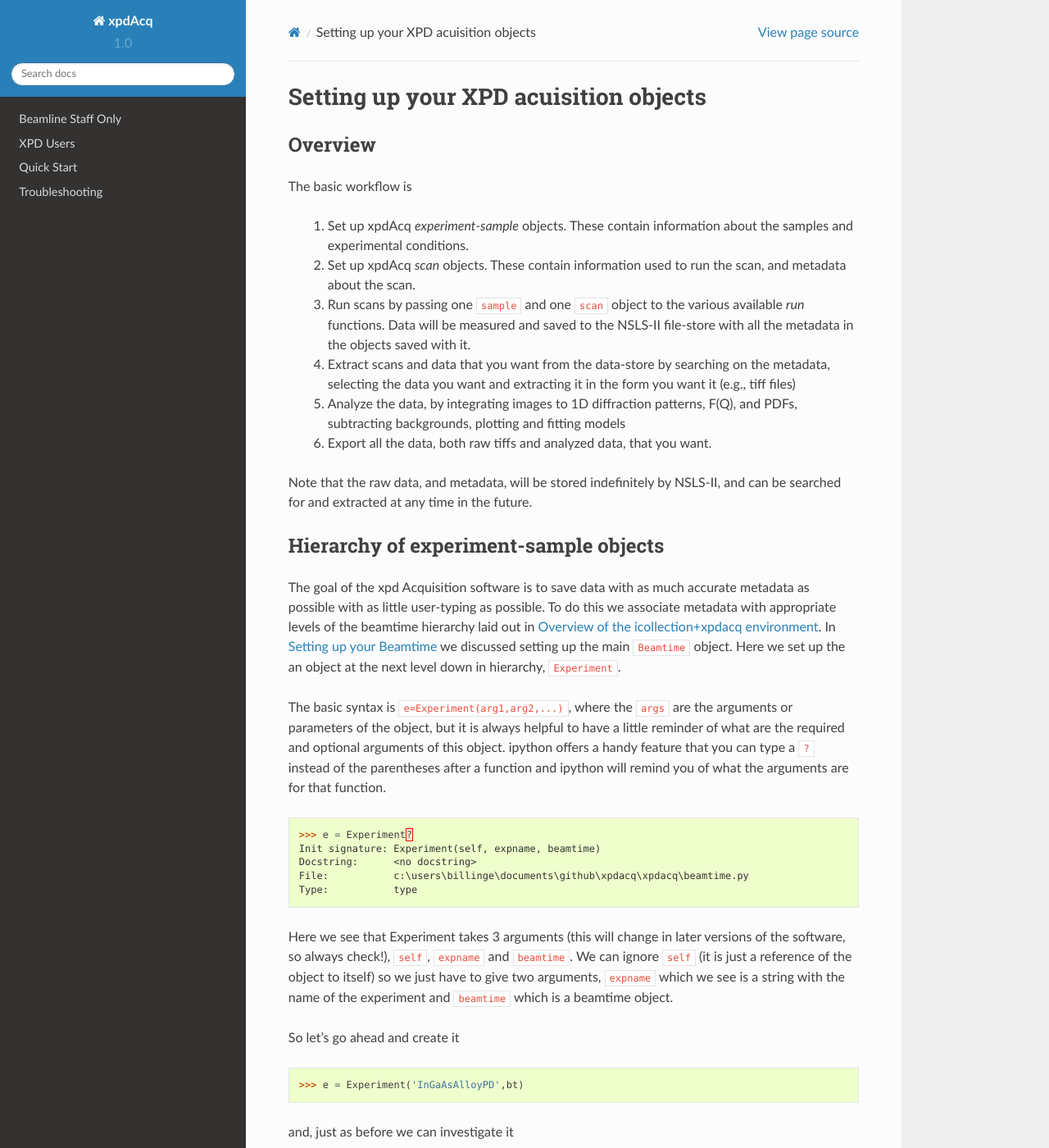
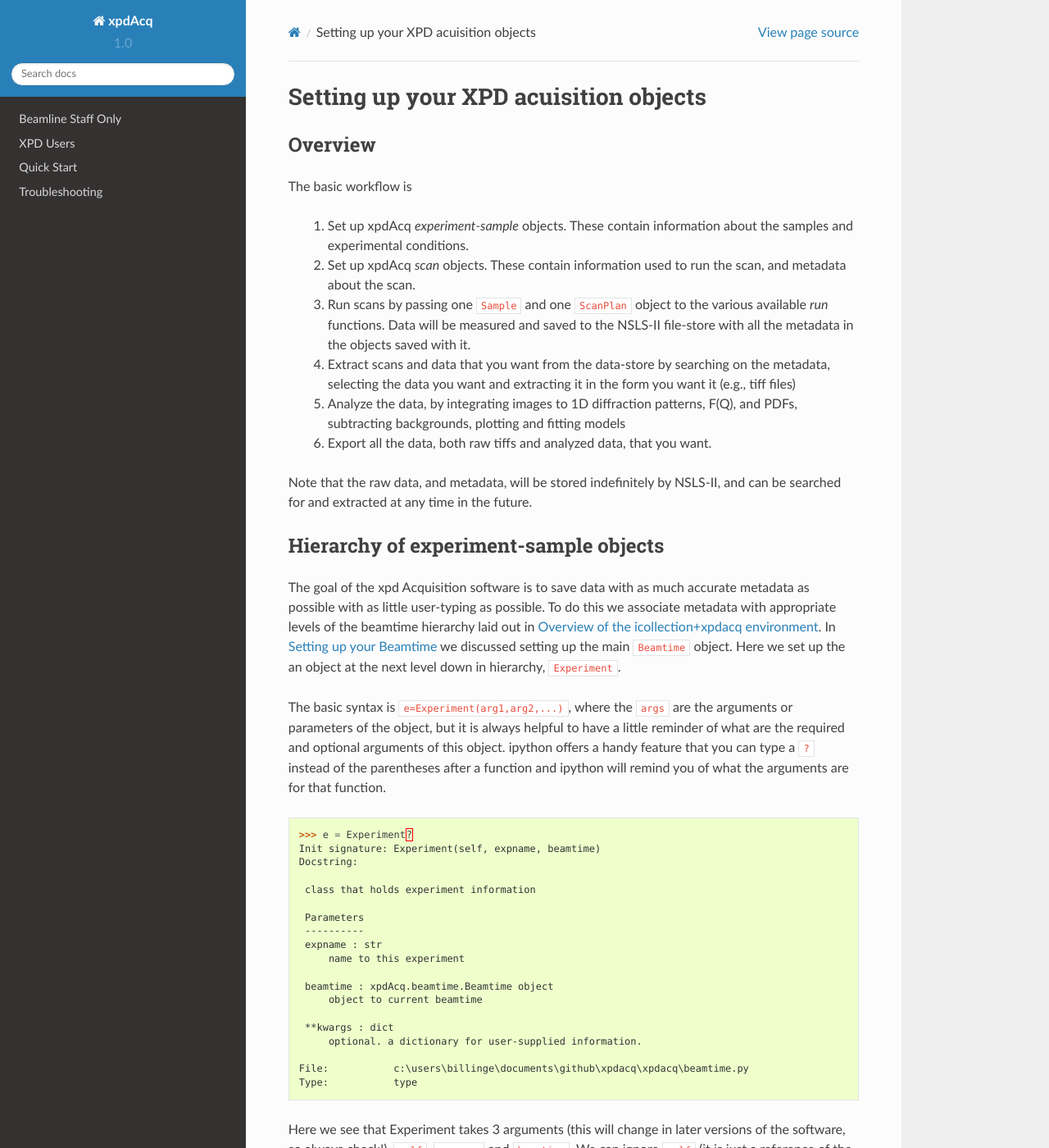
Before and after one commit to xpdAcq/xpdAcq, a Sphinx documentation site: the page built from doc/usb_Experiment.rst, in a window 1280 px wide and 1400 px high. Shown: the whole window at 82% size. Built offline with Sphinx 7.4.7 and the Read the Docs theme 2.0.0, drawn with Linux system fonts in a browser that asks for light colours.

Commit message:
finished going through usb_Experiment.rst

```diff
--- a/doc/usb_Experiment.rst
+++ b/doc/usb_Experiment.rst
@@ -10,7 +9,7 @@ The basic workflow is
 
  #. Set up xpdAcq `experiment-sample` objects. These contain information about the samples and experimental conditions.
  #. Set up xpdAcq `scan` objects.  These contain information used to run the scan, and metadata about the scan.
- #. Run scans by passing one ``sample`` and one ``scan`` object to the various available `run` functions. Data will be measured and saved to the NSLS-II file-store with all the metadata in the objects saved with it.
+ #. Run scans by passing one ``Sample`` and one ``ScanPlan`` object to the various available `run` functions. Data will be measured and saved to the NSLS-II file-store with all the metadata in the objects saved with it.
  #. Extract scans and data that you want from the data-store by searching on the metadata, selecting the data you want and extracting it in the form you want it (e.g., tiff files)
  #. Analyze the data, by integrating images to 1D diffraction patterns, F(Q), and PDFs, subtracting backgrounds, plotting and fitting models
  #. Export all the data, both raw tiffs and analyzed data, that you want.
@@ -36,7 +35,21 @@ ipython will remind you of what the arguments are for that function.
 
    >>> e = Experiment?
    Init signature: Experiment(self, expname, beamtime)
-   Docstring:      <no docstring>
+   Docstring:
+
+    class that holds experiment information
+
+    Parameters
+    ----------
+    expname : str
+        name to this experiment
+
+    beamtime : xpdAcq.beamtime.Beamtime object
+        object to current beamtime
+
+    **kwargs : dict
+        optional. a dictionary for user-supplied information.
+
    File:           c:\users\billinge\documents\github\xpdacq\xpdacq\beamtime.py
    Type:           type
 
```
Also changed, not shown: other parts of doc/usb_Experiment.rst (+0 -1 lines).
